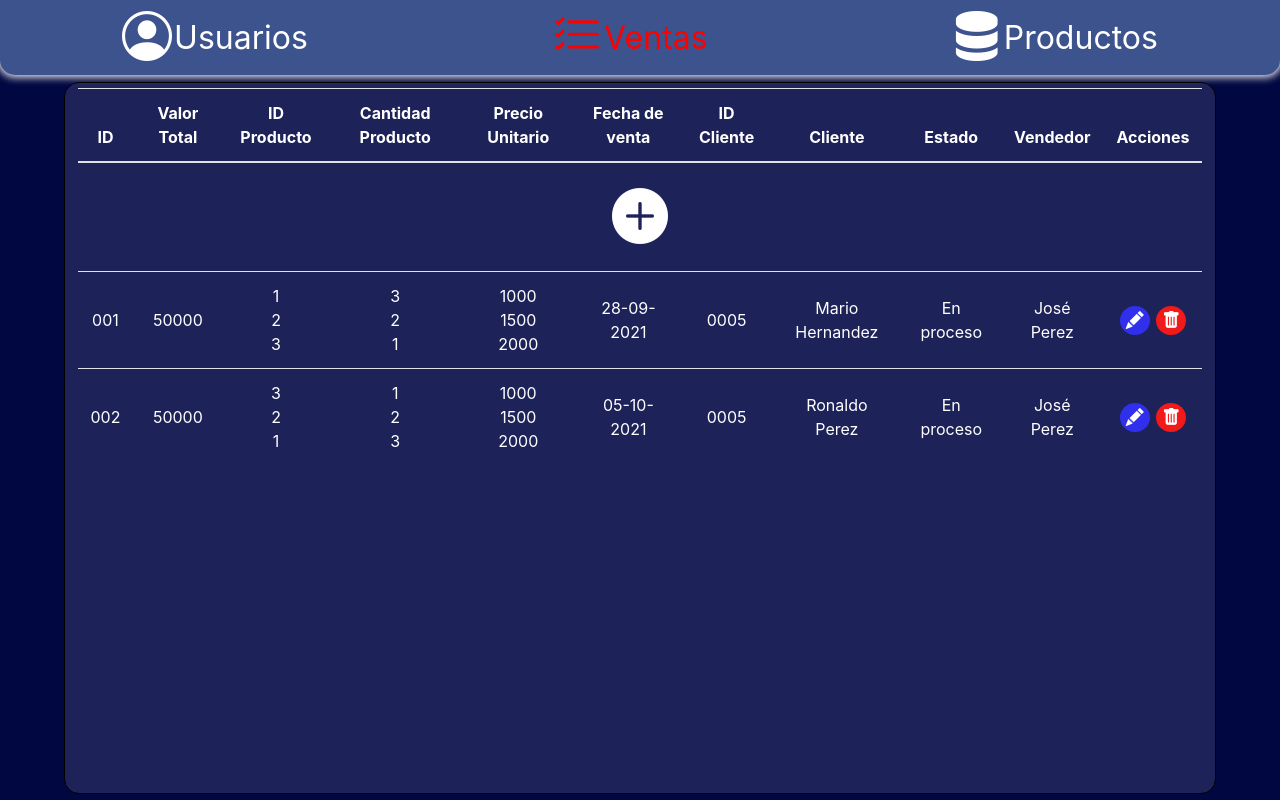
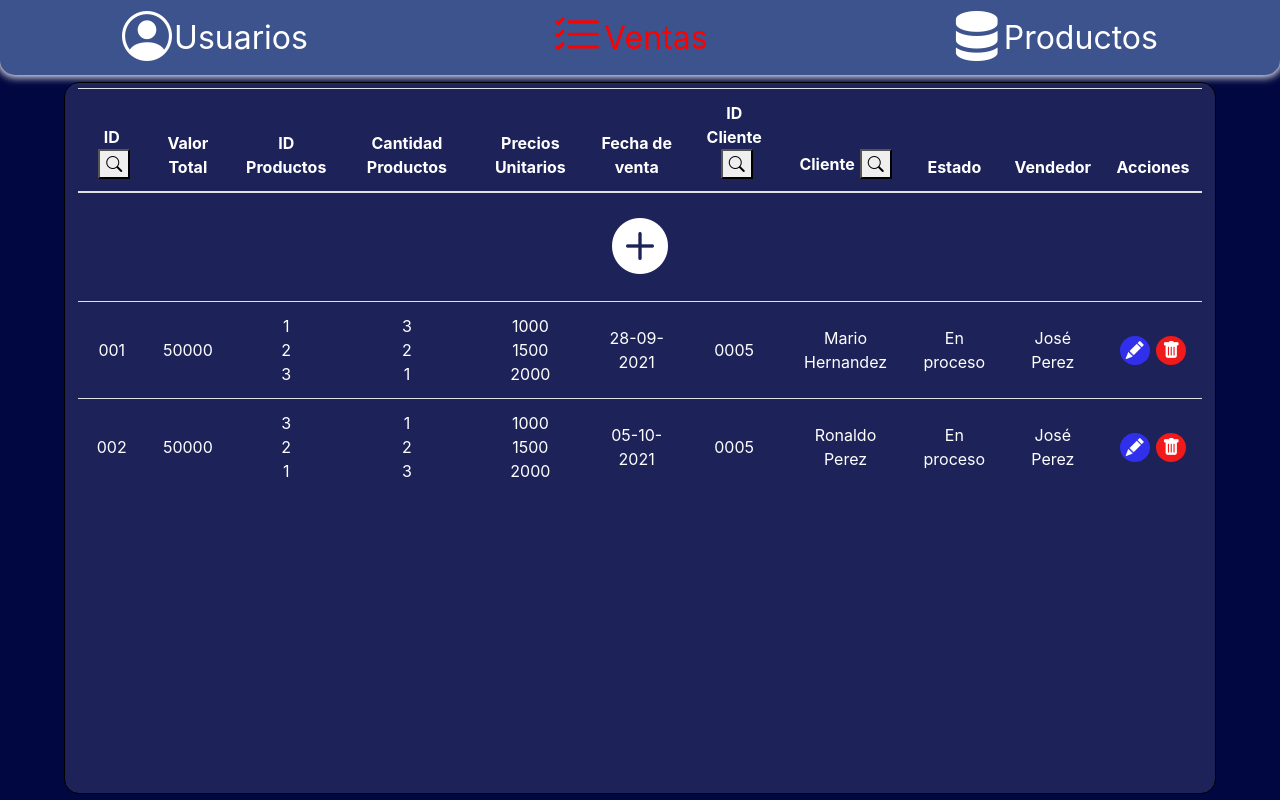
Before and after one commit to Alexcastr/deveApps, a React (Create React App) app: page /ventas in a window 1280 px wide. Built offline with nearby package versions, Linux system fonts and the light colour scheme.

Commit message:
Botones para buscar en las páginas

```diff
--- a/src/Components/Bodyuser.jsx
+++ b/src/Components/Bodyuser.jsx
@@ -1,4 +1,4 @@
-import React from "react";
+import React, { useState } from "react";
 import User from "./User";
 const usuarios = [
   {
@@ -9,14 +9,64 @@ const usuarios = [
   },
 ];
 const Bodyuser = () => {
+  const [filteringId, setFilteringId] = useState(false);
+  const [filteringName, setFilteringName] = useState(false);
   return (
     <body className="center-content mt-1">
       <div className="table">
         <table className="ml-auto mr-auto">
           <thead>
             <tr>
-              <th>ID</th>
-              <th>Nombre</th>
+              <th>
+                {!filteringId ? (
+                  <>
+                    ID
+                    <button
+                      onClick={() => {
+                        setFilteringId(true);
+                      }}
+                      className="tableSearch"
+                    >
+                      <i className="bi bi-search"></i>
+                    </button>
+                  </>
+                ) : (
+                  <>
+                    <input type="number" min="1" placeholder="Id del usuario" />
+                    <button
+                      onClick={() => setFilteringId(false)}
+                      className="tableSearch"
+                    >
+                      <i className="bi bi-x-circle-fill"></i>
+                    </button>
+                  </>
+                )}
+              </th>
+              <th>
+                {!filteringName ? (
+                  <>
+                    Nombre
+                    <button
+                      onClick={() => {
+                        setFilteringName(true);
+                      }}
+                      className="tableSearch"
+                    >
+                      <i className="bi bi-search"></i>
+                    </button>
+                  </>
+                ) : (
+                  <>
+                    <input type="text" min="1" placeholder="Nombre del usuario" />
+                    <button
+                      onClick={() => setFilteringName(false)}
+                      className="tableSearch"
+                    >
+                      <i className="bi bi-x-circle-fill"></i>
+                    </button>
+                  </>
+                )}
+              </th>
               <th>Estado</th>
               <th>Rol</th>
               <th>Acciones</th>
--- a/src/Components/bodyProduct.jsx
+++ b/src/Components/bodyProduct.jsx
@@ -91,7 +91,7 @@ const ProductRow = ({ product, setEjecutarConsulta }) => {
       method: "PATCH",
       url: `http://localhost:5000/productos/${product._id}/`,
       headers: { "Content-Type": "application/json" },
-      data: { ...infoNewProduct},
+      data: { ...infoNewProduct },
     };
     await axios
       .request(options)
@@ -107,7 +107,7 @@ const ProductRow = ({ product, setEjecutarConsulta }) => {
       });
   };
 
-  const deleteProduct = async() => {
+  const deleteProduct = async () => {
     const options = {
       method: "DELETE",
       url: `http://localhost:5000/productos/${product._id}/`,
@@ -123,7 +123,7 @@ const ProductRow = ({ product, setEjecutarConsulta }) => {
       })
       .catch(function (error) {
         console.error(error);
-        toast.error('No se pudo eliminar el producto');
+        toast.error("No se pudo eliminar el producto");
       });
     setShowDialog(!showDialog);
   };
@@ -259,13 +259,61 @@ const ProductRow = ({ product, setEjecutarConsulta }) => {
 };
 
 const TableList = ({ productList, setEjecutarConsulta }) => {
+  const [filteringId, setFilteringId] = useState(false);
+  const [filteringName, setFilteringName] = useState(false);
   return (
     <body className="center-content mt-1">
       <div className="table">
         <table className="ml-auto mr-auto">
           <tr className="head-body">
-            <th>ID</th>
-            <th>Nombre</th>
+            <th>
+              {!filteringId ? (
+                <>
+                  ID
+                  <button
+                    onClick={() => {
+                      setFilteringId(true);
+                    }}
+                    className="tableSearch"
+                  >
+                    <i className="bi bi-search"></i>
+                  </button>
+                </>
+              ) : (
+                <>
+                  <input type="number" min="1" placeholder="ID del producto" />
+                  <button
+                    onClick={() => setFilteringId(false)}
+                    className="tableSearch"
+                  >
+                    <i className="bi bi-x-circle-fill"></i>
+                  </button>
+                </>
+              )}
+            </th>
+            <th>{!filteringName ? (
+                <>
+                  Nombre
+                  <button
+                    onClick={() => {
+                      setFilteringName(true);
+                    }}
+                    className="tableSearch"
+                  >
+                    <i className="bi bi-search"></i>
+                  </button>
+                </>
+              ) : (
+                <>
+                  <input type="text" placeholder="Nombre del producto" />
+                  <button
+                    onClick={() => setFilteringName(false)}
+                    className="tableSearch"
+                  >
+                    <i className="bi bi-x-circle-fill"></i>
+                  </button>
+                </>
+              )}</th>
             <th>Valor unitario</th>
             <th>Estado</th>
             <th>Acciones</th>
--- a/src/Components/salesBody.jsx
+++ b/src/Components/salesBody.jsx
@@ -5,23 +5,92 @@ import Data from "../data.json";
 
 const SalesBody = () => {
   const [tableData, setTableData] = useState(Data);
-  const removeData = () => {
+  const [filteringId, setFilteringId] = useState(false);
+  const [filteringClientId, setFilteringClientId] = useState(false);
+  const [filteringClient, setFilteringClient] = useState(false);
 
-  }
   return (
     <div className="salesTable">
       <div className="table">
         <table className="ml-auto mr-auto sales">
           <thead>
             <tr className="head-body">
-              <th>ID</th>
+              <th>
+                {!filteringId ? (
+                  <>
+                    ID
+                    <button
+                      onClick={() => {
+                        setFilteringId(true);
+                      }}
+                      className="tableSearch"
+                    >
+                      <i className="bi bi-search"></i>
+                    </button>
+                  </>
+                ) : (
+                  <>
+                    <input type="number" min="1" placeholder="Id de la venta" />
+                    <button
+                      onClick={() => setFilteringId(false)}
+                      className="tableSearch"
+                    >
+                      <i className="bi bi-x-circle-fill"></i>
+                    </button>
+                  </>
+                )}
+              </th>
               <th>Valor Total</th>
-              <th>ID Producto</th>
-              <th>Cantidad Producto</th>
-              <th>Precio Unitario</th>
+              <th>ID Productos</th>
+              <th>Cantidad Productos</th>
+              <th>Precios Unitarios</th>
               <th>Fecha de venta</th>
-              <th>ID Cliente</th>
-              <th>Cliente</th>
+              <th>
+                {!filteringClientId ? (
+                  <>
+                    ID Cliente
+                    <button
+                      className="tableSearch"
+                      onClick={() => setFilteringClientId(true)}
+                    >
+                      <i className="bi bi-search"></i>
+                    </button>
+                  </>
+                ) : (
+                  <>
+                    <input type="number" min="1" placeholder="Id del cliente" />
+                    <button
+                      onClick={() => setFilteringClientId(false)}
+                      className="tableSearch"
+                    >
+                      <i className="bi bi-x-circle-fill"></i>
+                    </button>
+                  </>
+                )}
+              </th>
+              <th>
+                {!filteringClient ? (
+                  <>
+                    Cliente
+                    <button
+                      className="tableSearch"
+                      onClick={() => setFilteringClient(true)}
+                    >
+                      <i className="bi bi-search"></i>
+                    </button>
+                  </>
+                ) : (
+                  <>
+                    <input type="text" placeholder="Nombre del cliente" />
+                    <button
+                      onClick={() => setFilteringClient(false)}
+                      className="tableSearch"
+                    >
+                      <i className="bi bi-x-circle-fill"></i>
+                    </button>
+                  </>
+                )}
+              </th>
               <th>Estado</th>
               <th>Vendedor</th>
               <th>Acciones</th>
@@ -36,9 +105,7 @@ const SalesBody = () => {
               </td>
             </tr>
             {tableData.map((item) => {
-              return (
-                <Sale key={item.ID} datos={item} setData={setTableData}/>
-              );
+              return <Sale key={item.ID} datos={item} setData={setTableData} />;
             })}
           </tbody>
         </table>
--- a/src/Components/salesButton.jsx
+++ b/src/Components/salesButton.jsx
@@ -4,7 +4,7 @@ const SalesButton = ({ clase }) => {
   return (
     <div className="buttonContainer">
       <Link className={clase} to="/ventas">
-        <i class="bi bi-list-check navButton"></i>
+        <i className="bi bi-list-check navButton"></i>
         <p>Ventas</p>
       </Link>
     </div>
--- a/src/Styles/Body.css
+++ b/src/Styles/Body.css
@@ -90,6 +90,7 @@ select:focus {
 .tablerow td {
   vertical-align: middle;
 }
+
 .productList {
   list-style-type: none;
   padding: 0px;
@@ -140,7 +141,7 @@ select:focus {
   text-align: center;
 }
 
-.redirectButton > h1 {
+.redirectButton>h1 {
   color: white;
   margin-bottom: 50px;
   text-shadow: 3px 3px 5px black;
@@ -151,7 +152,8 @@ select:focus {
   transition: all 0.3s ease-in-out;
   text-decoration: none;
 }
-.redirectButton:hover > .redirectIcon {
+
+.redirectButton:hover>.redirectIcon {
   color: red;
 }
 
@@ -185,6 +187,7 @@ select:focus {
 .deleteButton {
   background-color: rgb(241, 25, 25);
 }
+
 .deleteButton:hover {
   transform: scale(1.15);
   background-color: red;
@@ -229,3 +232,16 @@ select:focus {
   padding-top: 1%;
   padding-bottom: 1%;
 }
+
+.tableSearch {
+  margin-left: 5px;
+  outline: none;
+}
+
+.tableSearch:focus {
+  outline: none;
+}
+
+.tableSearch:hover {
+  background-color: grey;
+}
```
